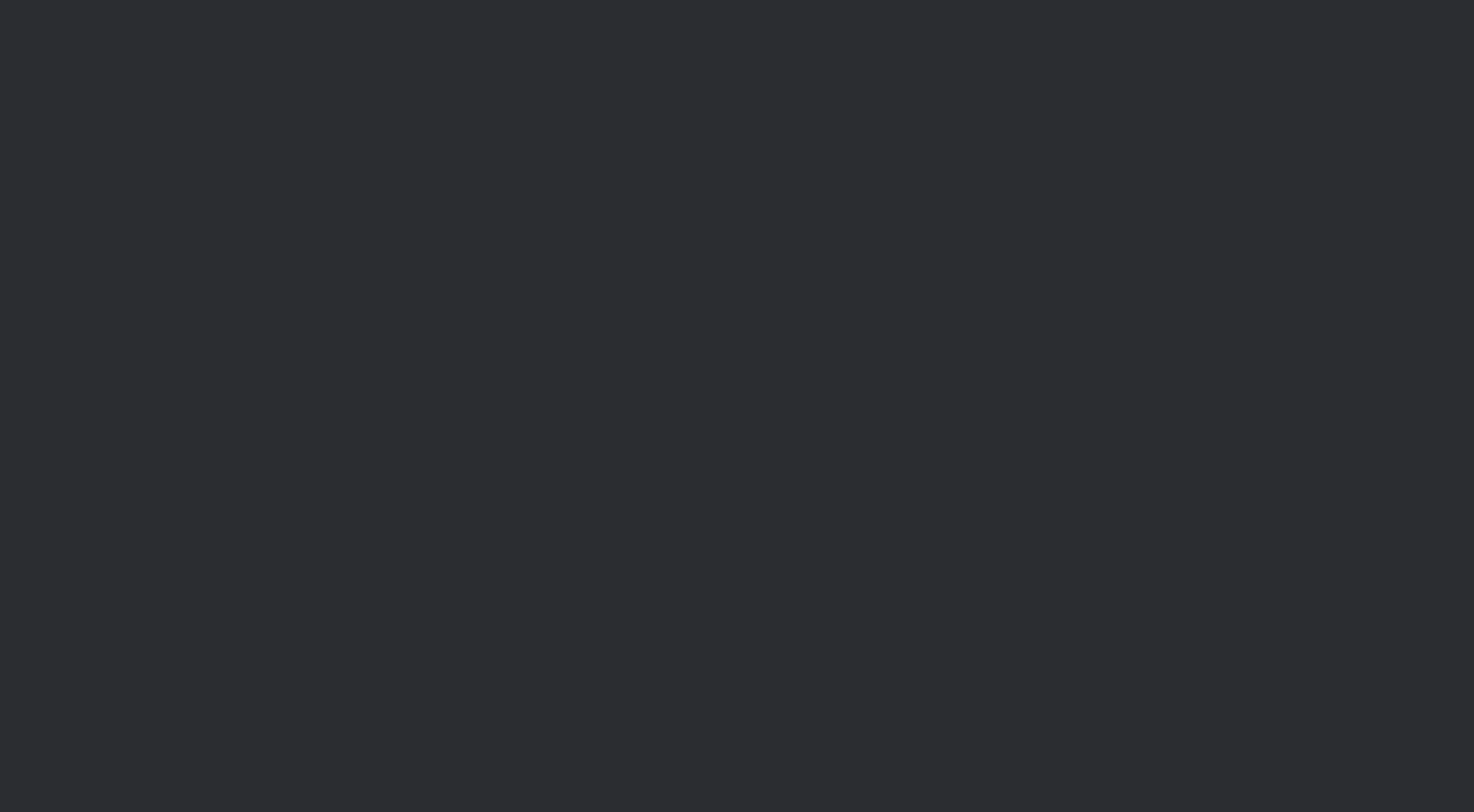
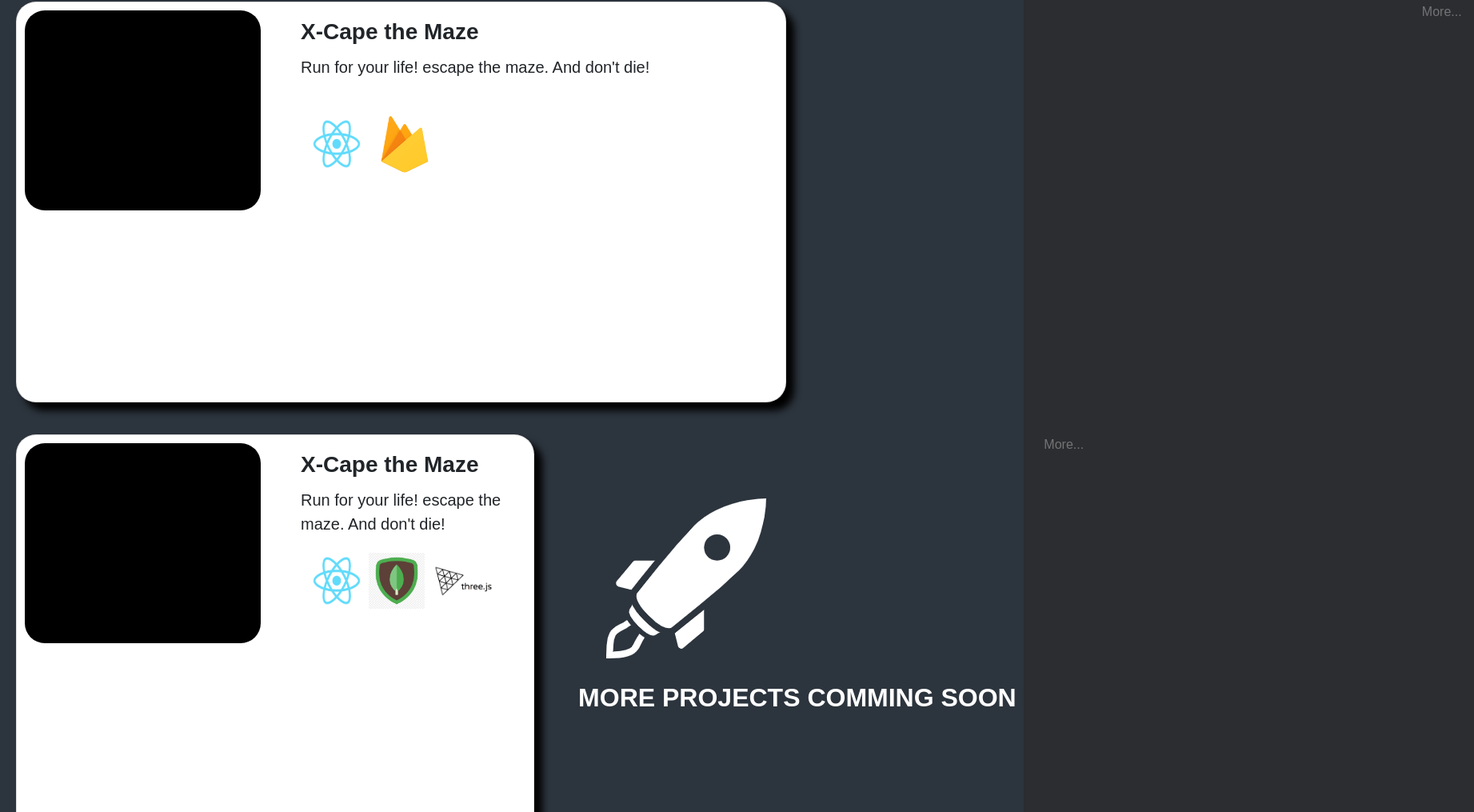
Before and after one commit to DanielAlbino/sliceofpi, a React (Create React App) app in the folder sliceofpi_website/: page / in a window 1280 px wide. Shown: the part 958-1973 px from the top of the page at 80% size, 1843 px wide, since content can reach past the window. Before the commit the page ends 920 px from the top, so only its background shows below. Built offline with nearby package versions, Linux system fonts and the light colour scheme; a web font is replaced by a local one.

Commit message:
Create work section

```diff
--- a/sliceofpi_website/src/App.js
+++ b/sliceofpi_website/src/App.js
@@ -6,7 +6,7 @@ import Navbar from './components/navbar'
 /* Pages */
 import Home from './pages/Home'
 import WhatWeDo from './pages/WhatWeDo'
-
+import Work from './pages/Work'
 /* Style */
 import './css/header.sass'
 import './css/general.sass'
@@ -23,6 +23,7 @@ function App() {
       <Navbar />
       <Home />
       <WhatWeDo />
+      <Work />
     </div>
   );
 }
--- a/sliceofpi_website/src/css/work.sass
+++ b/sliceofpi_website/src/css/work.sass
@@ -1,8 +1,148 @@
+/* Main Style */
+#work
+    background-color: #2C343D
+
 /* Extra small devices (phones, 600px and down) */
 @media only screen and (max-width: 600px)
+    #work
+        padding-top: 20px
+        padding-bottom: 30px
+
+    /* Card Styling */
+    .card
+        margin: 20px 20px
+        border-radius: 25px
+        height: 501px
+        box-shadow: 10px 10px 10px black
+
+    .card-title
+        font-weight: bold
+        font-size: 28px
+
+    .card-text
+        font-size: 20px
+
+    .card-image
+        margin: 10px
+        width: 295px
+        height: 200px
+        background-color: black
+        border-radius: 25px
+
+    .card-body
+        margin: 0px 20px
+
+    .card-link
+        text-align: right
+        margin: 0px 25px
+        color: #747474
+
+    /* Styling the logos */
+    .imageLogo
+        margin-left: -20px
+        width: 100px
+        height: 80px
+
+    .imageLogo2
+        margin-top: 30px
+        width: 70px
+        height: 100px
+
+    .imageLogo3
+        margin-left: -10px
+        width: 70px
+        height: 70px
+
+    .imageLogo4
+        margin-left: 10px
+        width: 80px
+        height: 40px
+
+    .MoreWork
+        margin-top: 100px
+        margin-left: 70px
+
+    .rocket
+        width: 200px
+        height: 200px
+
+    .MoreWork h1
+        margin-left: -35px
+        margin-top: 30px
+        font-size: 32px
+        font-weight: bold
+        color: white
 
 /* Small devices (portrait tablets and large phones, 600px and up) */
 @media only screen and (min-width: 600px)
+    #work
+        padding-top: 20px
+        padding-bottom: 30px
+
+    /* Card Styling */
+    .card
+        margin: 20px 20px
+        border-radius: 25px
+        height: 501px
+        box-shadow: 10px 10px 10px black
+
+    .card-title
+        font-weight: bold
+        font-size: 28px
+
+    .card-text
+        font-size: 20px
+
+    .card-image
+        margin: 10px
+        width: 295px
+        height: 200px
+        background-color: black
+        border-radius: 25px
+
+    .card-body
+        margin: 0px 20px
+
+    .card-link
+        text-align: right
+        margin: 0px 25px
+        color: #747474
+
+    /* Styling the logos */
+    .imageLogo
+        margin-left: -20px
+        width: 100px
+        height: 80px
+
+    .imageLogo2
+        margin-top: 30px
+        width: 70px
+        height: 100px
+
+    .imageLogo3
+        margin-left: -10px
+        width: 70px
+        height: 70px
+
+    .imageLogo4
+        margin-left: 10px
+        width: 80px
+        height: 40px
+
+    .MoreWork
+        margin-top: 100px
+        margin-left: 70px
+
+    .rocket
+        width: 200px
+        height: 200px
+
+    .MoreWork h1
+        margin-left: -35px
+        margin-top: 30px
+        font-size: 32px
+        font-weight: bold
+        color: white
 
 /* Medium devices (landscape tablets, 768px and up) */
 @media only screen and (min-width: 768px)
--- /dev/null
+++ b/sliceofpi_website/src/pages/Work.js
@@ -0,0 +1,55 @@
+import React from 'react';
+
+/* Images */
+import FirebaseLogo from '../assets/firebase.png'
+import ReactLogo from '../assets/react.png'
+import MongoLogo from '../assets/mongodb.jpg'
+import ThreeLogo from '../assets/threejs.png'
+import Rocket from '../assets/rocket.png'
+
+function Work(){
+    return (
+        <section id="work"  className="col-xs-12 row">
+            {/* Firts Work - card */}
+            <div className="card row">
+                <div className="card-image col-xs-12 col-sm-6">
+                </div>
+                <div className="card-body col-xs-12 col-sm-6 col-md-6 col-lg-6">
+                    <h5 className="card-title">X-Cape the Maze</h5>
+                    <p className="card-text">Run for your life! escape the maze. And don't die!</p>
+                    <div class="card-skills col-xs-12 col-sm-12 col-md-12 col-lg-12">
+                        <img className="imageLogo" src={ReactLogo} alt="react" />
+                        <img className="imageLogo2" src={FirebaseLogo} alt="mongo" />
+
+                    </div>
+                </div>
+                <div className="card-link col-xs-12 col-sm-12 col-md-12 col-lg-12">
+                    <p>More...</p>
+                </div>
+            </div>
+            {/* Second Work - card */}
+            <div className="card row">
+                <div className="card-image col-xs-12 col-sm-6">
+                </div>
+                <div className="card-body col-xs-12 col-sm-6 col-md-6 col-lg-6">
+                    <h5 className="card-title">X-Cape the Maze</h5>
+                    <p className="card-text">Run for your life! escape the maze. And don't die!</p>
+                    <div class="card-skills col-xs-12 col-sm-12 col-md-12 col-lg-12">
+                        <img className="imageLogo" src={ReactLogo} alt="react" />
+                        <img className="imageLogo3" src={MongoLogo} alt="mongo" />
+                        <img className="imageLogo4" src={ThreeLogo} alt="three" />
+                    </div>
+                </div>
+                <div className="card-link col-xs-12 col-sm-12 col-md-12 col-lg-12">
+                    <p>More...</p>
+                </div>
+            </div>
+            <div className="MoreWork">
+                <img className="rocket" src={Rocket} alt="rocket" />
+                <h1>MORE PROJECTS COMMING SOON</h1>
+            </div>
+        </section>
+    );
+}
+
+export default Work;
```
